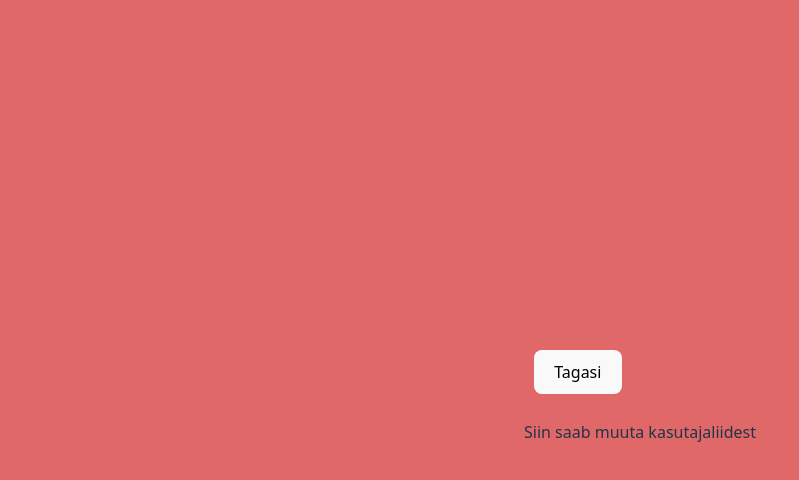
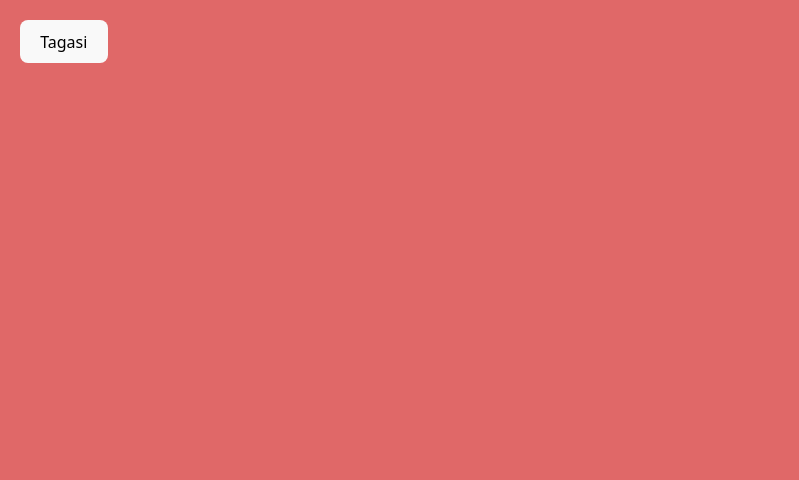
Before and after one commit to vaikotuul/vaikotuul.github.io, a React (Vite) app in the folder katse_1/: page /admin/redigeerimine in a window 1280 px wide. Shown: the top 480 px of the page, without its empty margins (0-799 px from the left). Built offline with nearby package versions, Linux system fonts and the light colour scheme.

Commit message:
08.05 algseis

```diff
--- a/katse_1/src/Pages/Redigeerimine.tsx
+++ b/katse_1/src/Pages/Redigeerimine.tsx
@@ -1,14 +1,14 @@
 import React from 'react'
 import { Link } from 'react-router-dom'
+import Tagasi from '../components/Tagasi'
 
 function Redigeerimine() {
   return (
-    <div>
-        <Link to={'/admin'}>
-            <button>Tagasi</button>
-        </Link>
-        <p>Siin saab muuta kasutajaliidest</p>
-    </div>
+    <>
+        <header>
+          <Tagasi/>
+        </header>
+    </>
   )
 }
 
```
